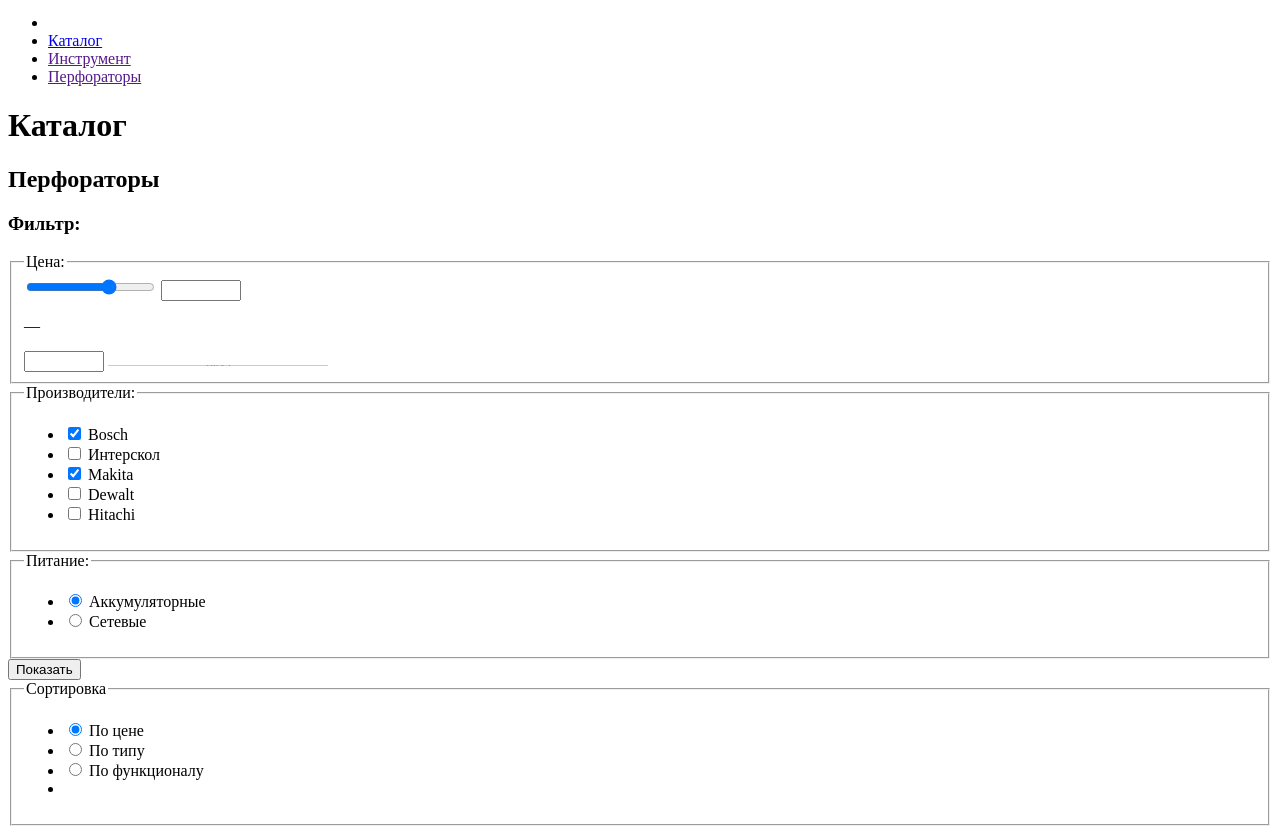
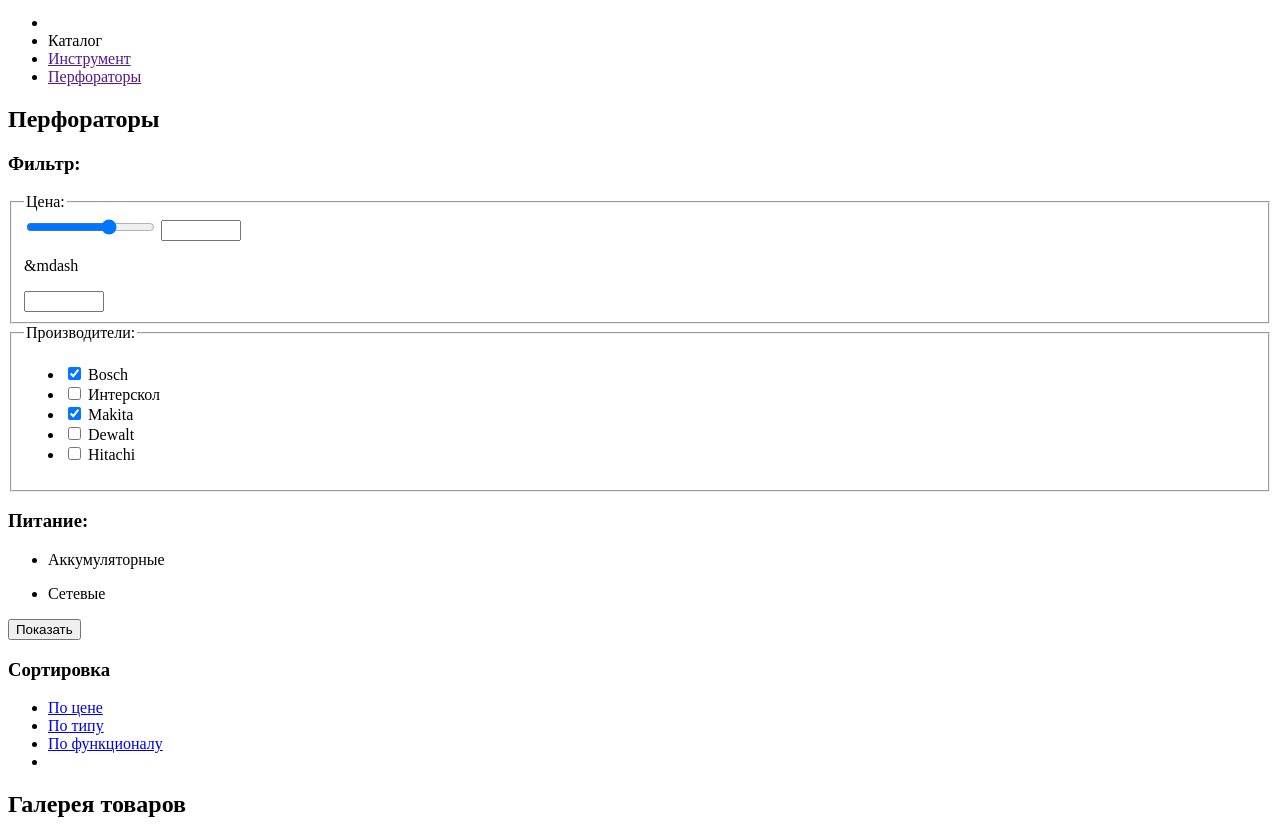
Before and after one commit to Unshady91/165855-technomart-30, a plain HTML site: page catalog.html in a window 1280 px wide. Shown: the part 457-1286 px from the top of the page. Drawn offline with Linux system fonts and the light colour scheme; placeholder pictures from the web are drawn by us.

Commit message:
Добавил правки в каталог
Разметка страницы "Каталог"

```diff
--- a/catalog.html
+++ b/catalog.html
@@ -43,9 +43,10 @@
       <address>г. Санкт-Петербург, ул. Б. Конюшенная, д. 19/8</address>
       <!--Подключение иконки пользователя посредством CSS-->
       <a href="#">Равшан Джамшутович</a>
+      <!--Подключение иконки выхода посредством CSS-->
       <a href="#">Мои заказы</a>
       <a href="#">Личный кабинет</a>
-      <!--Подключение иконки выхода посредством CSS-->
+
     </section>
     <!--Меню сайта-->
     <section>
@@ -58,7 +59,7 @@
           <a href="#">Компания</a>
         </li>
         <li>
-          <a href="#">Каталог</a>
+          <a>Каталог</a>
         </li>
         <li>
           <a href="#">Новости</a>
@@ -83,7 +84,7 @@
         <a href="index.html"></a>
       </li>
       <li>
-        <a href="#">Каталог</a>
+        <a>Каталог</a>
       </li>
       <li>
         <a href="">Инструмент</a>
@@ -94,9 +95,6 @@
     </ul>
 
     <!--Основной блок страницы-->
-    <h1>Каталог</h1>
-
-
     <section>
       <h2>Перфораторы</h2>
       <aside>
@@ -109,13 +107,11 @@
 
             <label for="number"></label>
             <input type="number" name="number" id="number" min="0" max="30000">
-            <p>&#8212;</p>
+            <p>&mdash</p>
             <label for="filter-number"></label>
             <input type="number" name="number" id="filter-number" min="0" max="30000">
-            <img src="https://via.placeholder.com/220x1" alt="Разделитель">
             <!--Оформить в css-->
           </fieldset>
-
           <fieldset>
             <legend>Производители:</legend>
             <ul>
@@ -141,46 +137,42 @@
               </li>
             </ul>
           </fieldset>
-          <fieldset>
-            <legend>Питание:</legend>
+
+          <h3>Питание:</h3>
           <ul>
             <li>
-                <input type="radio" name="power-type" id="power1" checked>
-                <label for="power1">Аккумуляторные</label>
+              <a href="#"></a>
+              <!--Оформление радиокнопок в CSS-->
+              <p>Аккумуляторные</p>
             </li>
             <li>
-                <input type="radio" name="power-type" id="power2">
-                <label for="power2">Сетевые</label>
+              <a href="#"></a>
+              <!--Оформление радиокнопок в CSS-->
+              <p>Сетевые</p>
             </li>
           </ul>
-          </fieldset>
           <button type="submit">Показать</button>
         </form>
       </aside>
       <aside>
-        <fieldset>
-          <legend>Сортировка</legend>
+        <h3>Сортировка</h3>
         <ul>
           <li>
-              <input type="radio" name="arrangment" id="filter-price" checked>
-              <label for="filter-price">По цене</label>
+            <a href="#">По цене</a>
           </li>
           <li>
-              <input type="radio" name="arrangment" id="filter-type">
-              <label for="filter-type">По типу</label>
+            <a href="#">По типу</a>
           </li>
           <li>
-              <input type="radio" name="arrangment" id="filter-function">
-              <label for="filter-function">По функционалу</label>
+            <a href="#">По функционалу</a>
           </li>
           <li>
             <!--Кнопка вверх-->
             <a href="#"></a>
             <!--Кнопка вниз-->
-              <a href=""></a>
+            <a href="#"></a>
           </li>
         </ul>
-        </fieldset>
       </aside>
     </section>
     <section>
@@ -239,11 +231,9 @@
           <a href="#">12500 P.</a>
         </li>
       </ul>
-
-      <nav>
       <ul>
         <li>
-            <a href="#">1</a>
+          <a>1</a>
         </li>
         <li>
           <a href="#">2</a>
@@ -255,7 +245,6 @@
           <a href="#">Следующая</a>
         </li>
       </ul>
-      </nav>
     </section>
     <section>
       <h2>Пара слов о перфораторах</h2>
@@ -279,7 +268,6 @@
       <a href="#">
         <img src="https://via.placeholder.com/138x23" alt="Логотип Техномарт">
       </a>
-
       <address>
         г. Санкт-Петербург, ул. Б. Конюшенная, д. 19/8 <a href="tel:+78125550555">+7 (812) 555-05-55</a>
       </address>
@@ -318,7 +306,6 @@
 
     <section>
       <p>© 2010–2019 Компания «Техномарт» Все права защищены</p>
-
       <ul>
         <li>
           <a href="#">
@@ -336,10 +323,8 @@
           </a>
         </li>
       </ul>
-
       <p>Обратная связь:</p>
       <a href="mailto:mail@htmlacademy.ru">mail@htmlacademy.ru</a>
-
       <p>Разработано -</p>
       <a href="https://www.htmlacademy.ru">htmlacademy.ru</a>
     </section>
```
Lines whose indentation alone changed are shown as unchanged.
